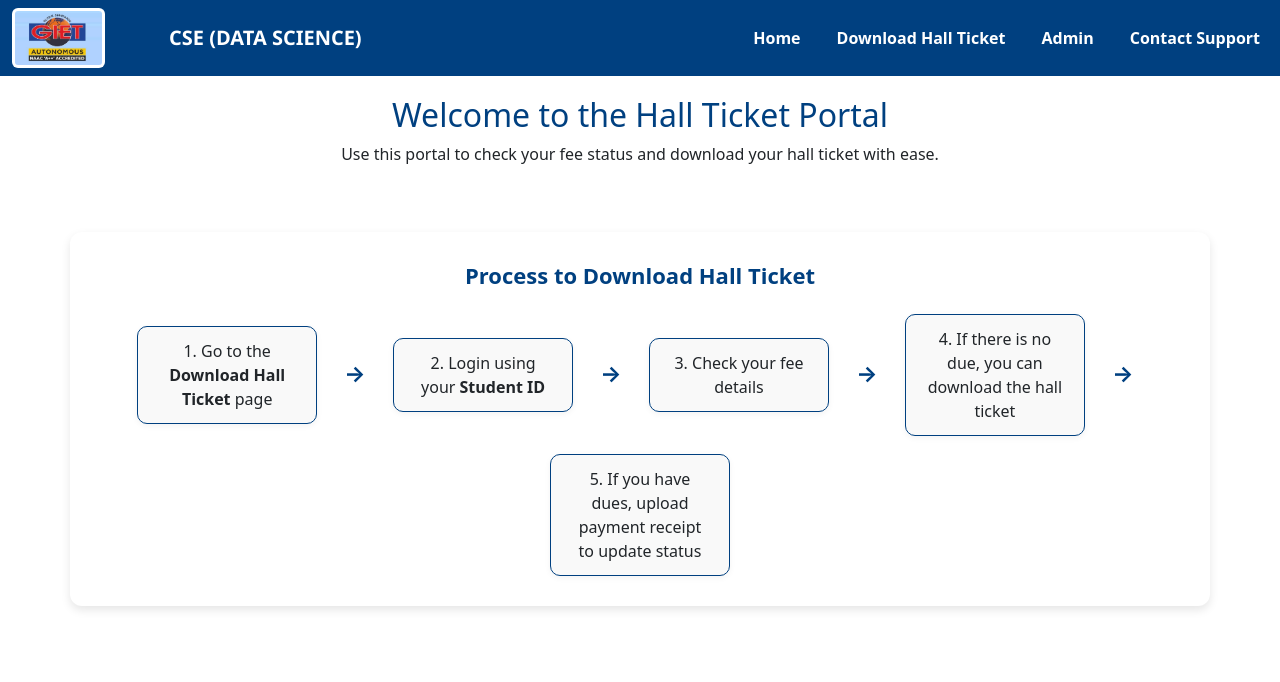
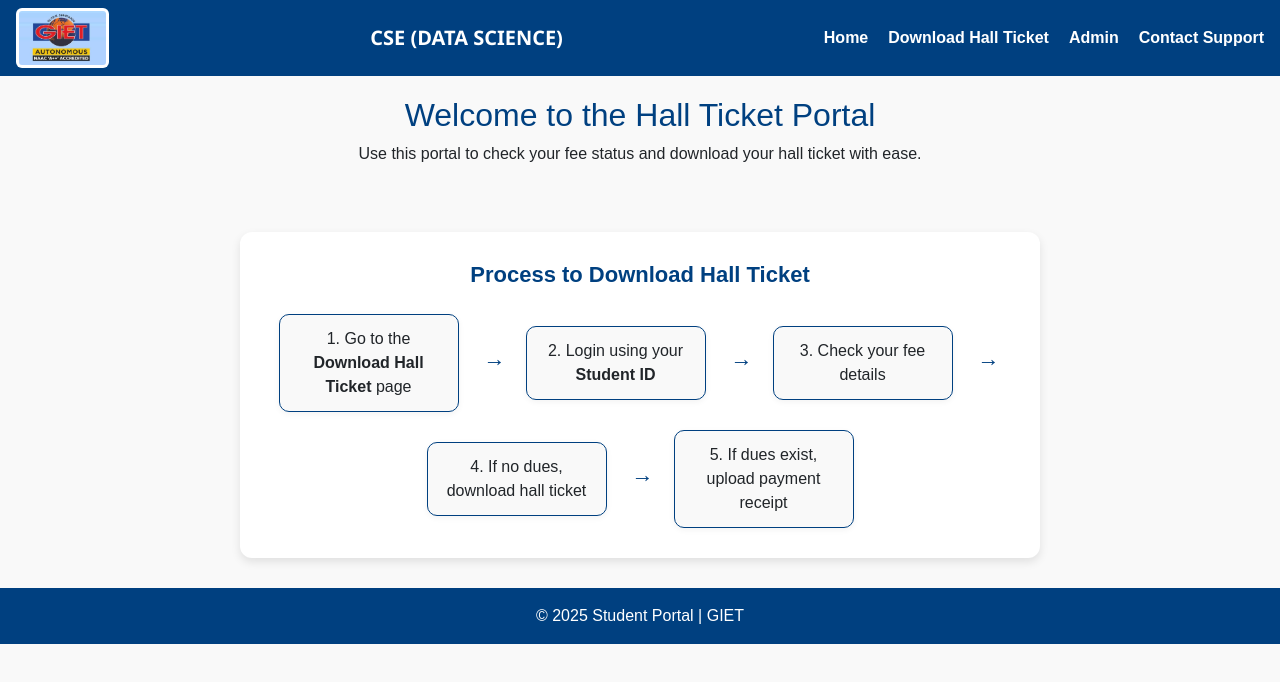
Before and after one commit to MounikaYerramsetti30/student-fee-hallticket-portal, a plain HTML site: page index.html in a window 1280 px wide. Drawn offline with nearby package versions, Linux system fonts and the light colour scheme.

Commit message:
Update index.html

```diff
--- a/index.html
+++ b/index.html
@@ -4,50 +4,49 @@
   <meta charset="UTF-8">
   <meta name="viewport" content="width=device-width, initial-scale=1.0">
   <title>Hall Ticket Portal - GIET</title>
+
+  <!-- Bootstrap first -->
+  <link href="https://cdn.jsdelivr.net/npm/bootstrap@5.3.7/dist/css/bootstrap.min.css" rel="stylesheet">
+
+  <!-- Your CSS overrides -->
   <link rel="stylesheet" href="style.css">
-  <link href="https://cdn.jsdelivr.net/npm/bootstrap@5.3.7/dist/css/bootstrap.min.css" rel="stylesheet">
 </head>
 <body>
   <!-- Navigation Bar -->
   <header>
-    <nav class="navbar custom-navbar navbar-expand-lg">
-      <div class="container-fluid">
+    <nav class="navbar custom-navbar">
+      <!-- Logo -->
       <div class="logo">
         <img src="giet-logo.jpg" alt="GIET Logo">
       </div>
 
-        <!-- Center: Course Name -->
+      <!-- Department Title -->
       <div class="course-title">
         CSE (DATA SCIENCE)
       </div>
 
       <!-- Mobile menu toggle -->
-        <button class="navbar-toggler ms-auto" type="button" data-bs-toggle="collapse" data-bs-target="#navbarNav">
-          <span class="navbar-toggler-icon"></span>
-        </button>
+      <div class="menu-toggle" onclick="toggleMenu()">☰</div>
 
       <!-- Nav links -->
-        <div class="collapse navbar-collapse" id="navbarNav">
-          <ul class="navbar-nav ms-auto">
-            <li class="nav-item"><a class="nav-link" href="index.html">Home</a></li>
-            <li class="nav-item"><a class="nav-link" href="login.html">Download Hall Ticket</a></li>
-            <li class="nav-item"><a class="nav-link" href="admin.html">Admin</a></li>
-            <li class="nav-item"><a class="nav-link" href="#">Contact Support</a></li>
+      <ul id="navLinks">
+        <li><a href="index.html">Home</a></li>
+        <li><a href="login.html">Download Hall Ticket</a></li>
+        <li><a href="admin.html">Admin</a></li>
+        <li><a href="#">Contact Support</a></li>
       </ul>
-        </div>
-      </div>
     </nav>
   </header>
 
   <!-- Welcome Section -->
   <main>
-    <section class="welcome container text-center text-lg-start">
-      <h2 class="text-center">Welcome to the Hall Ticket Portal</h2>
-      <p class="text-center">Use this portal to check your fee status and download your hall ticket with ease.</p>
+    <section class="welcome text-center">
+      <h2>Welcome to the Hall Ticket Portal</h2>
+      <p>Use this portal to check your fee status and download your hall ticket with ease.</p>
     </section>
 
     <!-- Process Section -->
-    <section class="process container">
+    <section class="process">
       <h3>Process to Download Hall Ticket</h3>
       <div class="process-flow">
         <div class="step">1. Go to the <strong>Download Hall Ticket</strong> page</div>
@@ -56,13 +55,23 @@
         <div class="arrow">↓</div>
         <div class="step">3. Check your fee details</div>
         <div class="arrow">↓</div>
-        <div class="step">4. If there is no due, you can download the hall ticket</div>
+        <div class="step">4. If no dues, download hall ticket</div>
         <div class="arrow">↓</div>
-        <div class="step">5. If you have dues, upload payment receipt to update status</div>
+        <div class="step">5. If dues exist, upload payment receipt</div>
       </div>
     </section>
   </main>
 
+  <footer class="text-center p-3" style="background:#004080; color:white;">
+    © 2025 Student Portal | GIET
+  </footer>
+
+  <script>
+    function toggleMenu() {
+      document.getElementById("navLinks").classList.toggle("show");
+    }
+  </script>
+
   <script src="https://cdn.jsdelivr.net/npm/bootstrap@5.3.7/dist/js/bootstrap.bundle.min.js"></script>
 </body>
 </html>
```
Lines whose indentation alone changed are shown as unchanged.
